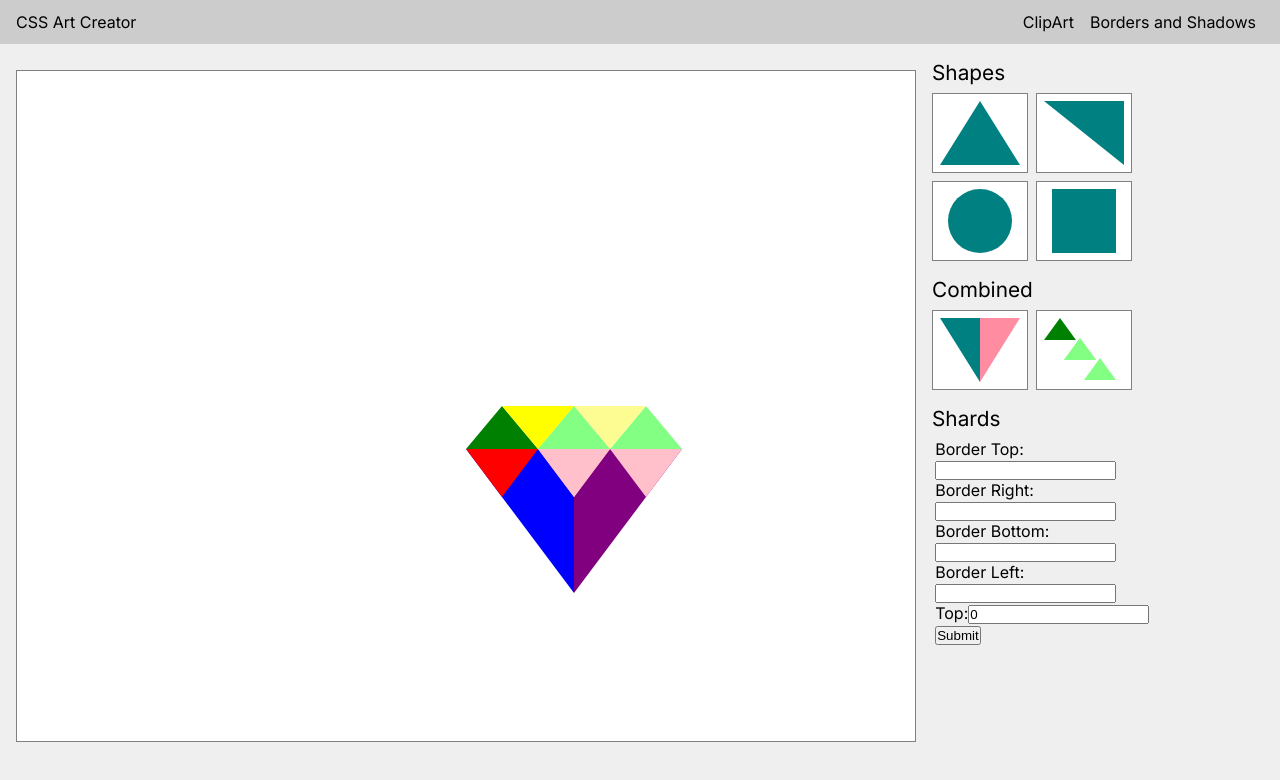
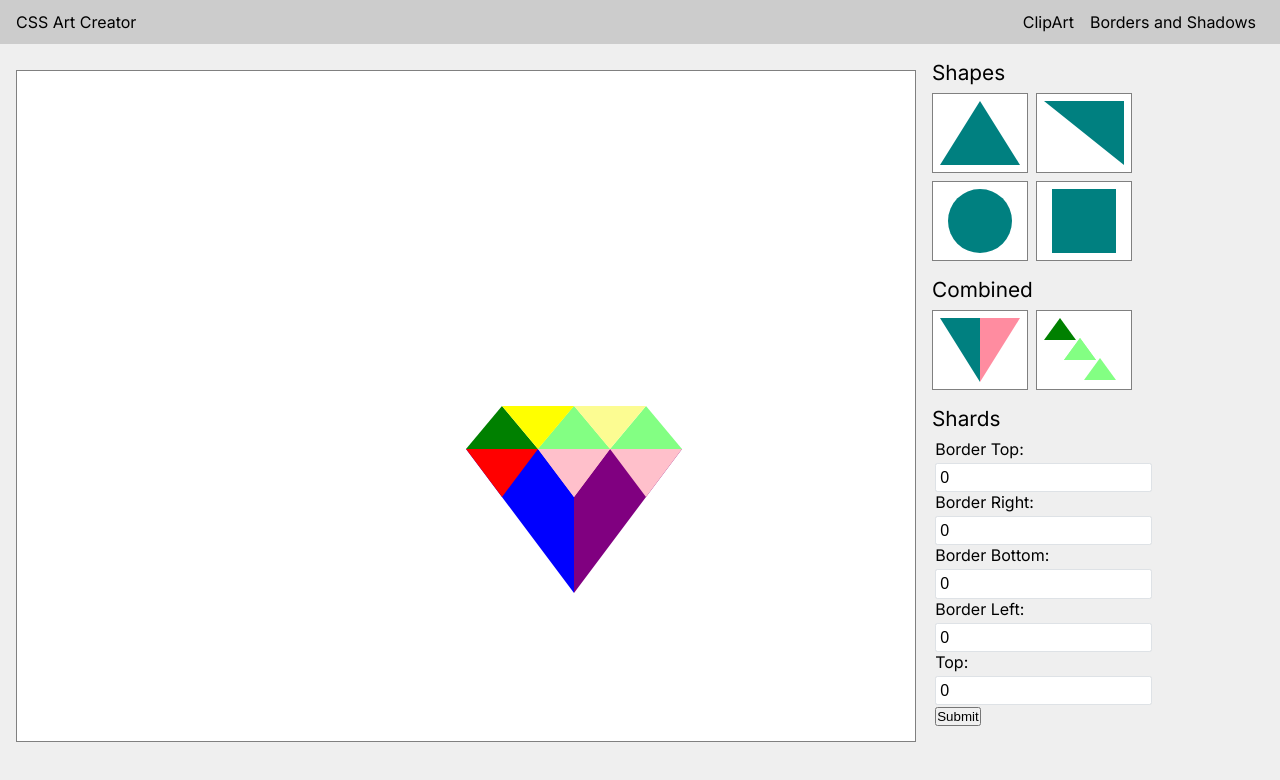
Before and after one commit to linnstrand/css-art-creator, a Next.js app: page /shadows in a window 1280 px wide. Shown: the top 780 px of the page. Built offline with nearby package versions, Linux system fonts and the light colour scheme.

Commit message:
form changes state

```diff
--- a/app/atoms.tsx
+++ b/app/atoms.tsx
@@ -1,5 +1,7 @@
 import { atom } from "jotai";
 import { ShardProperties } from "./models";
 import { initialValue } from "./util";
+import { diamond } from "@/components/diamond";
 
 export const activeShardAtom = atom<ShardProperties>(initialValue);
+export const shapeAtom = atom<ShardProperties[]>(diamond);
--- a/components/ShapeArea.tsx
+++ b/components/ShapeArea.tsx
@@ -1,8 +1,10 @@
 "use client";
+import { shapeAtom } from "@/app/atoms";
 import { ShapeSegment } from "@/components/ShapeSegment";
-import { diamond } from "./diamond";
+import { useAtom } from "jotai";
 
 export const ShapeArea = () => {
+  const [shape, setShape] = useAtom(shapeAtom);
   return (
     <>
       <div
@@ -11,7 +13,7 @@ export const ShapeArea = () => {
           fontSize: "90%",
         }}
       >
-        {diamond.map((d) => (
+        {shape.map((d) => (
           <ShapeSegment key={d.id} style={d} />
         ))}
       </div>
--- a/components/ShapeAreaClip.tsx
+++ b/components/ShapeAreaClip.tsx
@@ -55,9 +55,7 @@ export const ShapeAreaClip = ({ corners, size }: Props) => {
 };
 
 function DragHandle({ c }: { c: { x: number; y: number } }) {
-  const dropped: DragEventHandler<HTMLDivElement> = (event) => {
-    console.log(event);
-  };
+  const dropped: DragEventHandler<HTMLDivElement> = (event) => {};
 
   const dragging: DragEventHandler<HTMLDivElement> = (event) => {
     throw new Error("Function not implemented.");
--- a/components/ShapeSegment.tsx
+++ b/components/ShapeSegment.tsx
@@ -1,18 +1,24 @@
 "use client";
 import { activeShardAtom } from "@/app/atoms";
 import { ShardProperties } from "@/app/models";
-import { getShardCSS } from "@/app/util";
+import { getShardCSS, initialValue } from "@/app/util";
 import { useAtom } from "jotai";
+import { useState, useEffect } from "react";
 
 export const ShapeSegment = ({ style }: { style: ShardProperties }) => {
   const [activeShard, setActiveShard] = useAtom(activeShardAtom);
+  const [css, setCss] = useState(() => getShardCSS(style));
   const active = activeShard.id === style.id;
 
-  const css = getShardCSS(style);
+  useEffect(() => {
+    if (active) {
+      setCss(getShardCSS(activeShard));
+    }
+  }, [style, activeShard, active]);
 
   return (
     <div
-      onClick={() => setActiveShard(style)}
+      onClick={() => setActiveShard({ ...initialValue, ...style })}
       className="shard"
       style={{
         ...css,
--- a/components/ShardPropertiesForm.tsx
+++ b/components/ShardPropertiesForm.tsx
@@ -1,6 +1,26 @@
 import React from "react";
 import { useAtom } from "jotai";
 import { activeShardAtom } from "@/app/atoms";
+import styled from "styled-components";
+
+const BaseInput = styled.input`
+  display: block;
+  padding: 0.25rem 0.25rem;
+  font-size: 1rem;
+  line-height: 1.2;
+  background-clip: padding-box;
+  border: 1px solid rgb(222 226 230);
+  border-radius: 0.15rem;
+  margin-top: 0.25rem;
+  &:focus {
+    border-color: #86b7fe;
+    outline: 1px solid blue;
+  }
+`;
+
+const InputWrapper = styled.div`ß
+  margin-bottom: 0.5rem;
+`;
 
 export const ShardPropertiesForm = () => {
   const [activeShard, setActiveShard] = useAtom(activeShardAtom);
@@ -19,61 +39,61 @@ export const ShardPropertiesForm = () => {
 
   return (
     <form onSubmit={handleSubmit}>
-      <div>
+      <InputWrapper>
         <label>
           Border Top:
-          <input
+          <BaseInput
             type="number"
             name="borderTopWidth"
-            value={activeShard.id}
+            value={activeShard.borderTopWidth}
             onChange={handleChange}
           />
         </label>
-      </div>
-      <div>
+      </InputWrapper>
+      <InputWrapper>
         <label>
           Border Right:
-          <input
+          <BaseInput
             type="number"
             name="borderRightWidth"
-            value={activeShard.id}
+            value={activeShard.borderRightWidth}
             onChange={handleChange}
           />
         </label>
-      </div>
-      <div>
+      </InputWrapper>
+      <InputWrapper>
         <label>
           Border Bottom:
-          <input
+          <BaseInput
             type="number"
             name="borderBottomWidth"
-            value={activeShard.id}
+            value={activeShard.borderBottomWidth}
             onChange={handleChange}
           />
         </label>
-      </div>
-      <div>
+      </InputWrapper>
+      <InputWrapper>
         <label>
           Border Left:
-          <input
+          <BaseInput
             type="number"
             name="borderLeftWidth"
-            value={activeShard.id}
+            value={activeShard.borderLeftWidth}
             onChange={handleChange}
           />
         </label>
-      </div>
-      <div>
+      </InputWrapper>
+      <InputWrapper>
         <label>
           Top:
-          <input
+          <BaseInput
             type="number"
             name="top"
             value={activeShard.top}
             onChange={handleChange}
           />
         </label>
-      </div>
+      </InputWrapper>
       {/* Add similar input fields for other properties */}
       <div>
         <button type="submit">Submit</button>
```
